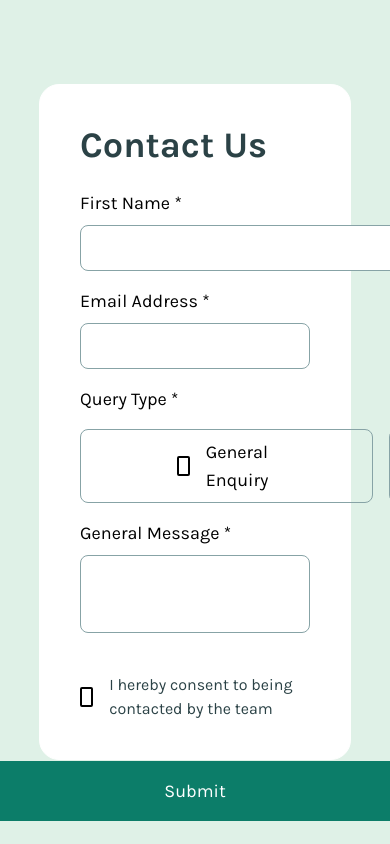
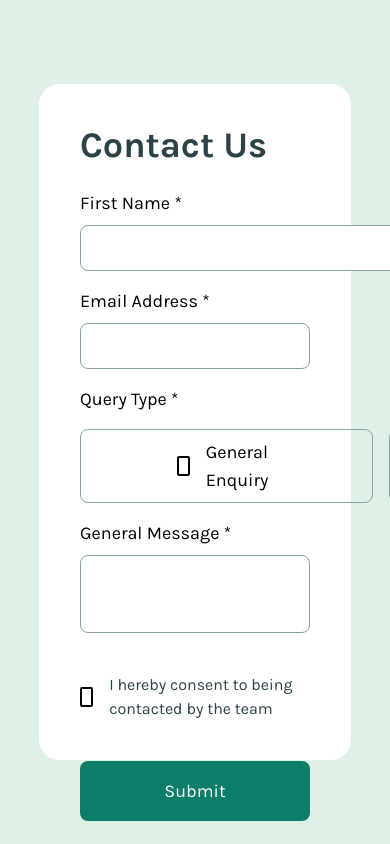
Before and after one commit to lavollmer/contact-form, a React (Vite) app: page / in a window 390 px wide. Shown: the top 844 px of the page. Built offline with nearby package versions, Linux system fonts and the light colour scheme.

Commit message:
adjusted submit button for responsive design

```diff
--- a/src/App.jsx
+++ b/src/App.jsx
@@ -124,7 +124,7 @@ function App() {
                 </div>
                 {/* submit button */}
                 <div className="flex flex-row items-center justify-center w-full h-full">
-                  <button className="bg-green-medium rounded-lg py-4 px-80 cursor-pointer hover:border-green-lighter hover:shadow-lg">
+                  <button className="bg-green-medium rounded-lg w-full h-full p-4 cursor-pointer hover:border-green-lighter hover:shadow-lg">
                     <span className="text-white text-lg">Submit</span>
                   </button>
                 </div>
```
